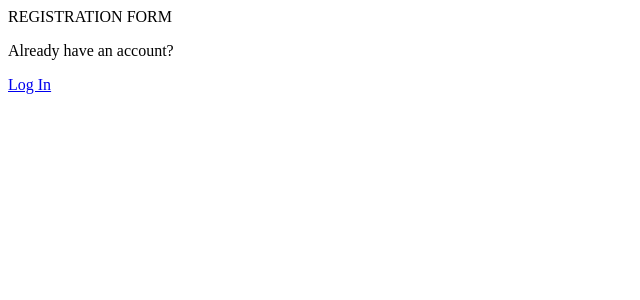
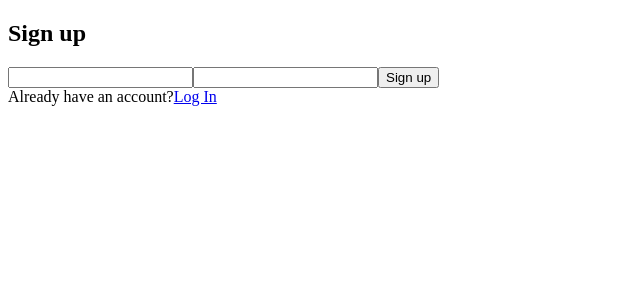
Before and after one commit to Mesailor/itra_course_client, a React (Vite) app: page /sign-up in a window 1280 px wide. Shown: the top 300 px of the page, without its empty margins (0-640 px from the left). Built offline with nearby package versions, Linux system fonts and the light colour scheme.

Commit message:
add basic markup to login and signup page

```diff
--- a/src/components/pages/LoginPage.jsx
+++ b/src/components/pages/LoginPage.jsx
@@ -1,11 +1,24 @@
 import { Link } from "react-router-dom";
 
 export default function LoginPage() {
+  function authenticateUser() {
+    //send auth request to server
+    // server will check the given credentials and send response.
+    // if everything is okay, SET USER STATE and redirect to the main page
+    // if something is wrong show the message to user
+  }
   return (
     <div className="login-page">
-      LOGIN FORM
-      <p>Don't have an account yet? </p>
-      <Link to="/sign-up">Sign Up</Link>
+      <div className="login-form">
+        <h2>Log in</h2>
+        <form onSubmit={authenticateUser}>
+          <input className="username" type="text" />
+          <input className="password" type="password" />
+          <input className="submit" type="submit" value={"Log in"} />
+        </form>
+        <span>Don't have an account yet? </span>
+        <Link to="/sign-up">Sign Up</Link>
+      </div>
     </div>
   );
 }
--- a/src/components/pages/SignupPage.jsx
+++ b/src/components/pages/SignupPage.jsx
@@ -1,11 +1,24 @@
 import { Link } from "react-router-dom";
 
 export default function RegPage() {
+  function signupUser() {
+    // create user with the given data
+    // send response to the server
+    // if everything is okay SET USER STATE and redirect to the main page
+    // if something is wrong show message to user
+  }
   return (
-    <div className="reg-page">
-      REGISTRATION FORM
-      <p>Already have an account?</p>
-      <Link to="/log-in">Log In</Link>
+    <div className="signup-page">
+      <div className="signup-from">
+        <h2>Sign up</h2>
+        <form onSubmit={signupUser}>
+          <input className="username" type="text" />
+          <input className="password" type="password" />
+          <input className="submit" type="submit" value={"Sign up"} />
+        </form>
+        <span>Already have an account?</span>
+        <Link to="/log-in">Log In</Link>
+      </div>
     </div>
   );
 }
```
Also changed, not shown: 1 other file (tests, documents, lock files or other folders).
